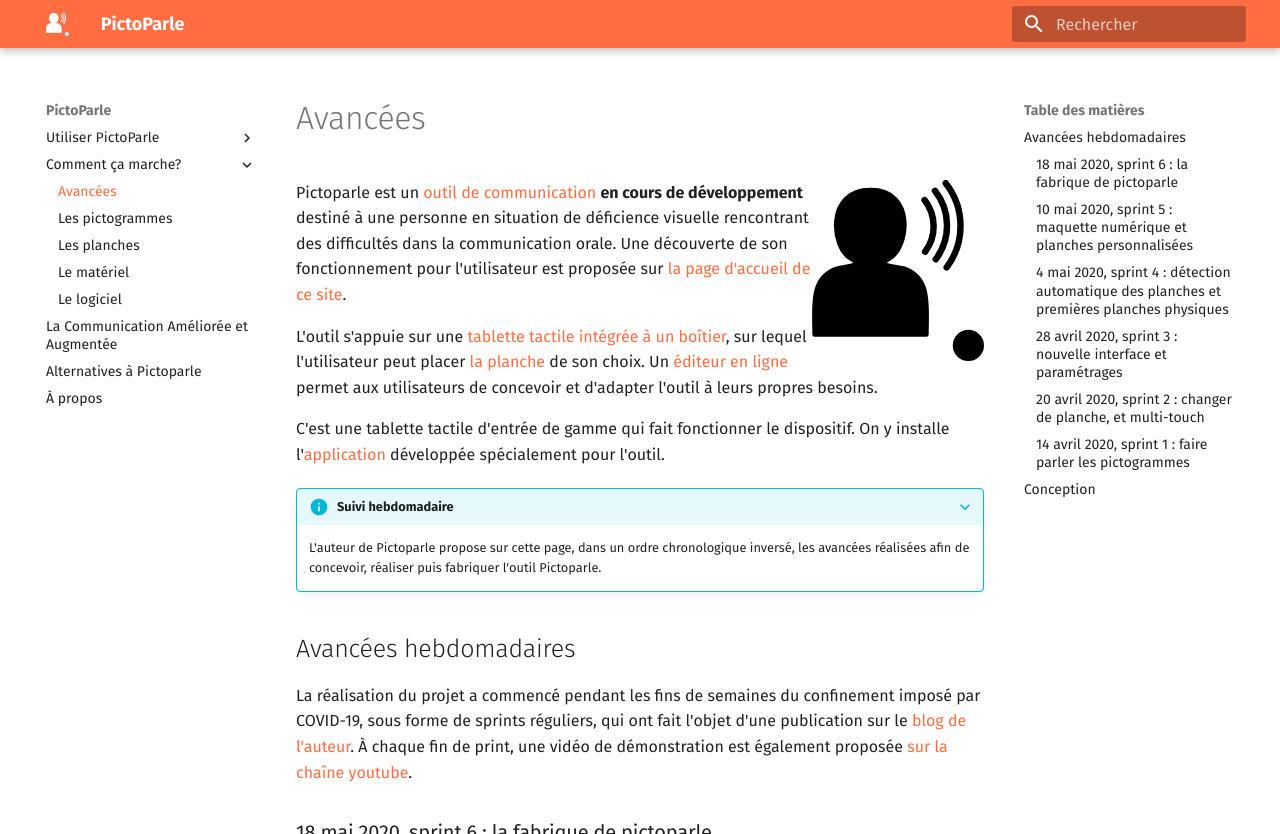
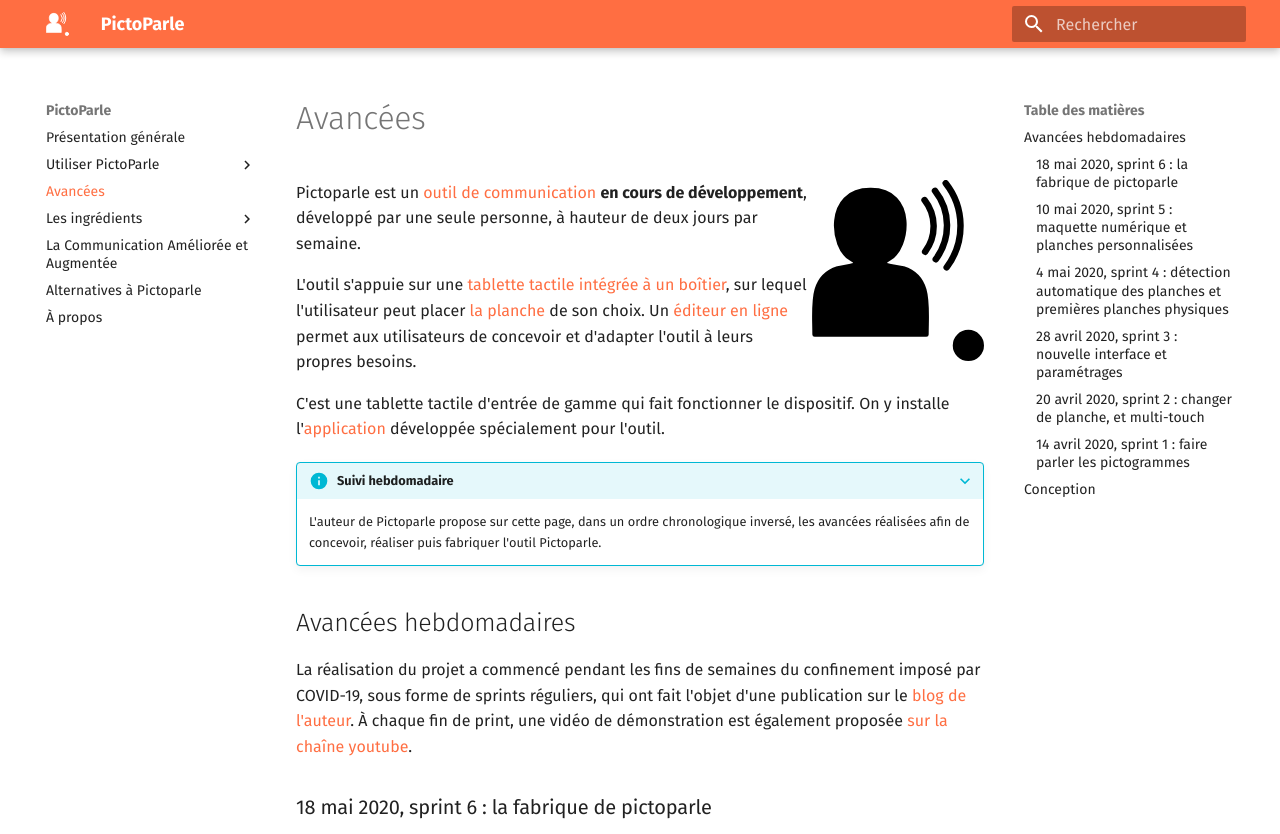
Before and after one commit to jmtrivial/pictoparle-website, an MkDocs documentation site: the page built from docs/avancee.md, in a window 1280 px wide and 900 px high, cut to the strip 0-834 px from the top of the window. Built offline with MkDocs 1.6.1 and Material for MkDocs 9.7.7, drawn with Linux system fonts in a browser that asks for light colours.

Commit message:
Restructuration du menu

```diff
--- a/docs/avancee.md
+++ b/docs/avancee.md
@@ -3,12 +3,11 @@
 
 ![Logo de Pictoparle, silhouette parlante](img/pictoparle-icon.svg){.float-right .small}
 
-Pictoparle est un [outil de communication](caa.md) **en cours de développement** destiné à une personne en situation de déficience visuelle rencontrant des difficultés dans la communication orale.
-Une découverte de son fonctionnement pour l'utilisateur est proposée sur [la page d'accueil de ce site](index.md).
+Pictoparle est un [outil de communication](caa.md) **en cours de développement**, développé par une seule personne, à hauteur de deux jours par semaine.
 
 L'outil s'appuie sur une [tablette tactile intégrée à un boîtier](materiel.md), sur lequel l'utilisateur peut placer [la planche](planches.md) de son choix. Un [éditeur en ligne](https://jmtrivial.github.io/pictoparle-fabrique/web/index.html#) permet aux utilisateurs de concevoir et d'adapter l'outil à leurs propres besoins.
 
-C'est une tablette tactile d'entrée de gamme qui fait fonctionner le dispositif. On y installe l'[application](logiciel.md) développée spécialement pour l'outil.
+C'est une tablette tactile d'entrée de gamme qui fait fonctionner le dispositif. On y installe l'[application](application.md) développée spécialement pour l'outil.
 
 ???+ info "Suivi hebdomadaire"
     L'auteur de Pictoparle propose sur cette page, dans un ordre chronologique inversé, les avancées réalisées afin de concevoir, réaliser puis fabriquer l'outil Pictoparle.
--- a/mkdocs.yml
+++ b/mkdocs.yml
@@ -19,20 +19,20 @@
 
 
 nav:
+  - Présentation générale: index.md
   - Utiliser PictoParle:
-      - Présentation générale: index.md
-      - 'Fabrication du dispositif': fabrication.md
-      - 'Conception de planches personnalisées': conception-planches.md
-      - 'Utilisation de PictoParle': utilisation.md
-  - 'Comment ça marche?':
-        - 'Avancées': avancee.md
-        - 'Les pictogrammes': pictogrammes.md
-        - 'Les planches': planches.md
-        - 'Le matériel': materiel.md
-        - 'Le logiciel': logiciel.md
-  - 'La Communication Améliorée et Augmentée': caa.md
-  - 'Alternatives à Pictoparle': alternatives.md
-  - 'À propos': a-propos.md
+      - Fabrication du dispositif: fabrication.md
+      - Conception de planches personnalisées: conception-planches.md
+      - Utilisation de PictoParle: utilisation.md
+  - Avancées: avancee.md
+  - Les ingrédients:
+        - Les pictogrammes: pictogrammes.md
+        - Les planches: planches.md
+        - Le matériel: materiel.md
+        - L'application: application.md
+  - La Communication Améliorée et Augmentée: caa.md
+  - Alternatives à Pictoparle: alternatives.md
+  - À propos: a-propos.md
 
 extra_css:
     - css/extra.css
```
Also changed, not shown: docs/alternatives.md (+1 -1 lines), docs/materiel.md (+1 -1 lines), docs/utilisation.md (+1 -1 lines), docs/application.md (renamed from docs/logiciel.md).
